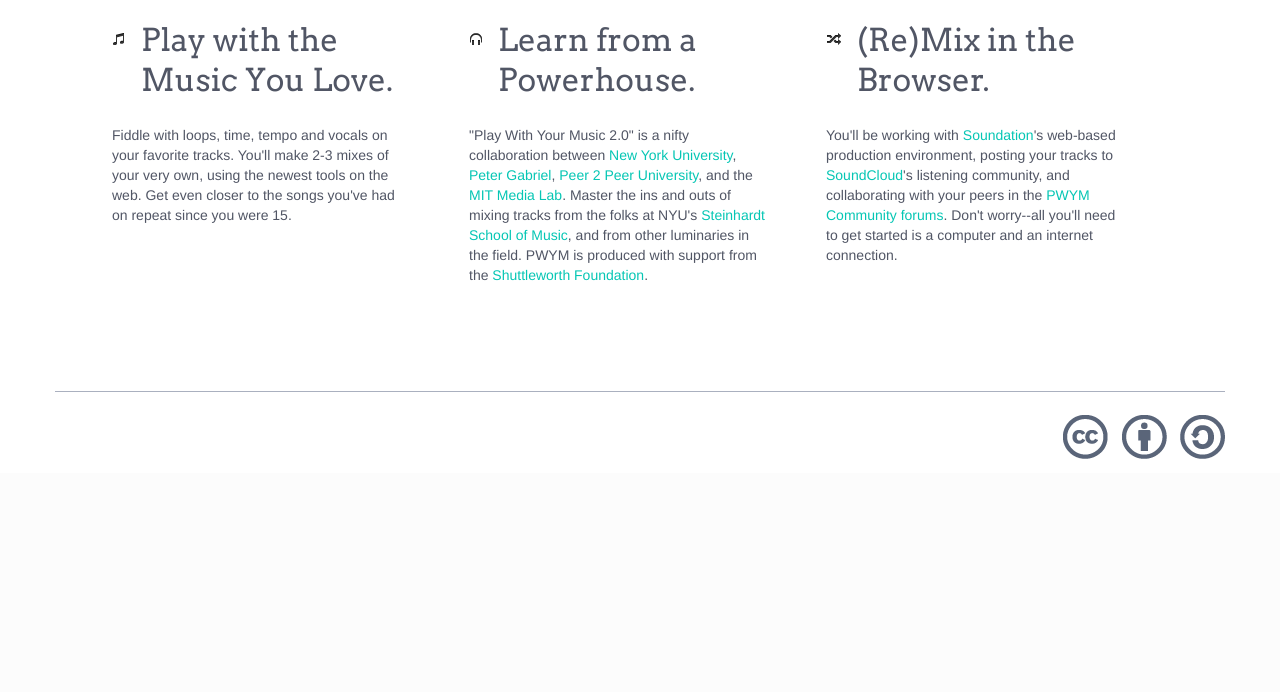
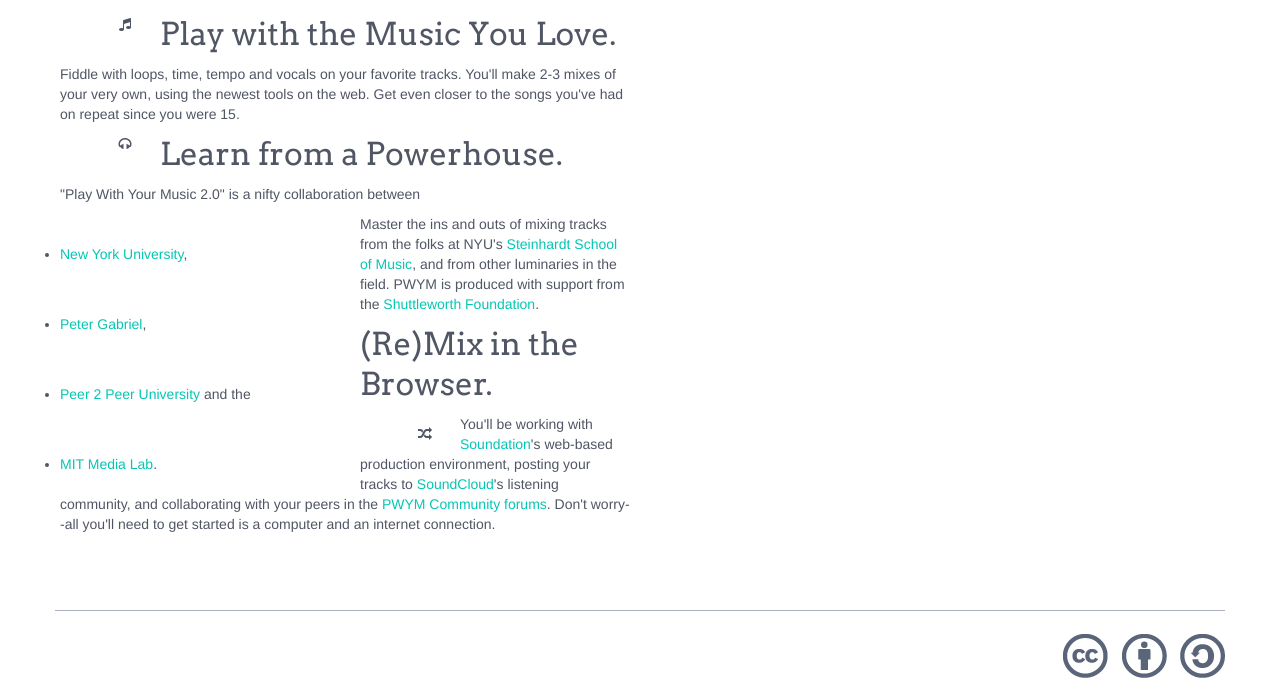
Before and after one commit to p2pu/mechanical-mooc, a Django app: page / in a window 1280 px wide. Shown: the part 861-1553 px from the top of the page. Before the commit the page ends 1320 px from the top, so only its background shows below. Run offline with Django 3.2, Linux system fonts and the light colour scheme; parts of the project's set-up code (start-up, migrations or seed data) failed here and were passed over; some libraries are stand-ins or nearby versions.

Commit message:
rearranged html a bit to fit into new design

```diff
--- a/templates/signup/index.html
+++ b/templates/signup/index.html
@@ -4,66 +4,113 @@
 
 	<div id="step1">
 		<div class="jumbotron">
-            <div class="head-text container">
-                <div class="span8">
-                  <h1 class="title">play with your music</h1>
-                  <h2 class="pre-title">Peter Gabriel Edition</h2>
+			<div class="container">
+				<div class="head-text">
+					<div class="subtitle">&nbsp;play with <br>your music</div>
+					<div class="subtitle-blue">Peter Gabriel Edition</div>
 				</div>
 			</div>
 		</div>
+
+		<div class="intro clearfix">
 			<div class="container">
-            <div class="description clearfix">
-                <div class="span7"><iframe width="640" height="360" style="max-width:100%;" src="//www.youtube.com/embed/PAwJ9XTQsos" frameborder="0" allowfullscreen></iframe></div>
-                <div class="span4">
+				<div class="signup clearfix">
+					<div class="span5 first">
 						<form id="emailForm" class="text-center" accept-charset="UTF-8">
 							<div class="">
-                        <h3><i class="icon-calendar"></i> The next course starts May 16, 2014</h3>
-                        <h4>
-                            <small>Sign up now.</small>
-                        </h4>
+								<h4>The course starts</h4>
+
+								<h3><i class="fa fa-calendar"></i> May 16, 2014</h3>
 							</div>
-
 							<div class="control-group">
-                        <div class="input-append">
-                            <input id="email" name="email" class="input" type="text" placeholder="you@example.com">
-                            <button id="join" type="submit" class="btn btn-primary">Join</button>
-                        </div>
+								<input id="email" name="email" type="text"
+								       placeholder="you@example.com">
+								<button id="join" type="submit" class="btn btn-success">Sign up now</button>
 							</div>
 						</form>
 					</div>
-                <div class="clearfix"></div>
-                <hr>
-                <ul class="unstyled">
-                    <li>
-                        <h2 class="pull-left"><i class="icon-music"></i> </h2>
+					<div class="span7">
+						<blockquote>
+							If you’ve ever wanted to learn to mix your own songs using the newest tools on the web, you
+							can
+							now do
+
+							so as part of “Play With Your Music” #PWYM – an online community and course offered in
+							collaboration
+
+							between NYU Steinhardt’s Department of Music and Performing Arts Professions, Peter Gabriel
+							and
+							Peer
+
+							2 Peer University.
+						</blockquote>
+					</div>
+				</div>
+			</div>
+		</div>
+		<div class="container clearfix description">
+			<div class="span6 first video">
+				<iframe src="//www.youtube.com/embed/PAwJ9XTQsos"
+				        frameborder="0" allowfullscreen></iframe>
+			</div>
+
+			<div class="span6">
+				<div>
+					<div class="span1 text-center"><i class="fa fa-music"></i></div>
+
 					<div class="description-text">
 						<h2>Play with the Music You Love.</h2>
+
 						<p>
-                                Fiddle with loops, time, tempo and vocals on your favorite tracks. You'll make 2-3 mixes of your very own, using the newest tools on the web. Get even closer to the songs you've had on repeat since you were 15.
+							Fiddle with loops, time, tempo and vocals on your favorite tracks. You'll make 2-3 mixes
+							of your very own, using the newest tools on the web. Get even closer to the songs you've
+							had on repeat since you were 15.
 						</p>
 					</div>
-                    </li>
-                    <li>
-                        <h2 class="pull-left"><i class="icon-headphones"></i> </h2>
+				</div>
+				<div>
+					<div class="span1 text-center"><i class="fa fa-headphones"></i></div>
+
 					<div class="description-text">
 						<h2>Learn from a Powerhouse.</h2>
+
 						<p>
-                            "Play With Your Music 2.0" is a nifty collaboration between <a href="http://www.nyu.edu/">New York University</a>, <a href="http://petergabriel.com">Peter Gabriel</a>, <a href="https://p2pu.org/en/">Peer 2 Peer University</a>, and the <a href="http://media.mit.edu/">MIT Media Lab</a>. Master the ins and outs of mixing tracks from the folks at NYU's <a href="http://steinhardt.nyu.edu/music/">Steinhardt School of Music</a>, and from other luminaries in the field. PWYM is produced with support from the <a href="http://www.shuttleworthfoundation.org/">Shuttleworth Foundation</a>.
+							"Play With Your Music 2.0" is a nifty collaboration between
+						<ul>
+							<li><a href="http://www.nyu.edu/">New York University</a>,</li>
+							<li><a href="http://petergabriel.com">Peter Gabriel</a>,</li>
+							<li><a href="https://p2pu.org/en/">Peer 2 Peer University</a> and the</li>
+							<li><a href="http://media.mit.edu/">MIT Media Lab</a>.</li>
+						</ul>
+						Master the ins and outs of mixing tracks from the folks at NYU's
+						<a href="http://steinhardt.nyu.edu/music/">
+						Steinhardt School of Music</a>, and from other luminaries in the field.
+						PWYM is produced with support from the
+						<a href="http://www.shuttleworthfoundation.org/">Shuttleworth Foundation</a>.
 						</p>
 					</div>
-                    </li>
-                    <li>
-                        <h2 class="pull-left"><i class="icon-random"></i> </h2>
+				</div>
+				<div>
+					<div class="span1 text-center"><i class="fa fa-random"></i></div>
+
 					<div class="description-text">
 						<h2>(Re)Mix in the Browser.</h2>
+
 						<p>
-                            You'll be working with <a href="http://soundation.com/">Soundation</a>'s web-based production environment, posting your tracks to <a href="https://soundcloud.com/">SoundCloud</a>'s listening community, and collaborating with your peers in the <a href="http://community.playwithyourmusic.org">PWYM Community forums</a>. Don't worry--all you'll need to get started is a computer and an internet connection.
+							You'll be working with <a href="http://soundation.com/">Soundation</a>'s web-based
+							production environment, posting your tracks to <a
+								href="https://soundcloud.com/">SoundCloud</a>'s
+							listening community, and collaborating with your peers in the <a
+								href="http://community.playwithyourmusic.org">PWYM Community forums</a>. Don't
+							worry--all you'll need to get started is a computer and an internet connection.
 						</p>
 					</div>
-                    </li>
-                </ul>
 				</div>
+
 			</div>
+
+		</div>
+
 	</div>
 	<!-- step 2 -->
 	<div id="step2" class="container hide">
@@ -72,23 +119,25 @@
 				<h3>You're almost done!</h3>
 
 				<div class="progress progress-step">
-                <div class="step-full"><i class="icon-off"></i></div>
-                <div class="step-full" style="left:50%"><i class=" icon-info-sign"></i></div>
-                <div class="step-empty" style="left:100%"><i class="icon-ok"></i></div>
+					<div class="step-full"><i class="fa fa-off"></i></div>
+					<div class="step-full" style="left:50%"><i class=" fa fa-info-sign"></i></div>
+					<div class="step-empty" style="left:100%"><i class="fa fa-ok"></i></div>
 					<div class="bar" style="width: 50%;"></div>
 				</div>
 			</div>
 		</div>
 		<div class="row">
 			<div class="span8 offset2">
-    <form id="infoForm" class="form-horizontal" accept-charset="UTF-8" action="{% url signup %}" method="POST">
+				<form id="infoForm" class="form-horizontal" accept-charset="UTF-8" action="{% url signup %}"
+				      method="POST">
 					{% csrf_token %}
 					<input id="hiddenEmailField" type="hidden" name="email"></hidden>
 					<input id="timezone" type="hidden" name="timezone">
 					<fieldset>
 
 						<div class="control-group">
-              <label class="control-label"><i class="icon-headphones"></i> Critical Listening</label>
+							<label class="control-label"><i class="fa fa-headphones"></i> Critical Listening</label>
+
 							<div class="controls">
 								<p class="help-block">Can you hear a piece of music and identify the instruments?</p>
 								<label class="radio inline">
@@ -112,14 +161,17 @@
 									5.
 								</label>
 								<label class="inline"></label>
+
 								<p class="help-block">1 - Not really. 5 - I am a Maestro.</p>
 							</div>
 						</div>
 
 						<div class="control-group">
-              <label class="control-label"><i class="icon-random"></i> Editing and Mixing</label>
+							<label class="control-label"><i class="fa fa-random"></i> Editing and Mixing</label>
+
 							<div class="controls">
-                <p class="help-block">What's your comfort level using digital audio production tools, such as Audacity or Reaper??</p>
+								<p class="help-block">What's your comfort level using digital audio production tools,
+								                      such as Audacity or Reaper??</p>
 								<label class="radio inline">
 									<input type="radio" name="editingAndMixing" value="1">
 									1.
@@ -140,68 +192,75 @@
 									<input type="radio" name="editingAndMixing" value="5">
 									5.
 								</label>
-                <p class="help-block">1 - What these "tools" you speak of? 5 - Basically I'm Girl Talk.</p>
+
+								<p class="help-block">1 - What these "tools" you speak of? 5 - Basically I'm Girl
+								                      Talk.</p>
 							</div>
 						</div>
 
 						<div class="control-group">
-              <label class="control-label"><i class="icon-share-alt"></i> Sharing Music</label>
+							<label class="control-label"><i class="fa fa-share-alt"></i> Sharing Music</label>
+
 							<div class="controls">
 								<p class="help-block">What's your familiarity with SoundCloud?</p>
 								<label class="radio inline">
-                  <input type="radio" name="sharing"  value="1">
+									<input type="radio" name="sharing" value="1">
 									1.
 								</label>
 								<label class="radio inline">
-                  <input type="radio" name="sharing"  value="2">
+									<input type="radio" name="sharing" value="2">
 									2.
 								</label>
 								<label class="radio inline">
-                  <input type="radio" name="sharing"  value="3">
+									<input type="radio" name="sharing" value="3">
 									3.
 								</label>
 								<label class="radio inline">
-                  <input type="radio" name="sharing"  value="4">
+									<input type="radio" name="sharing" value="4">
 									4.
 								</label>
 								<label class="radio inline">
-                  <input type="radio" name="sharing"  value="5">
+									<input type="radio" name="sharing" value="5">
 									5.
 								</label>
+
 								<p class="help-block">1 - Haven't used it. 5 - More followers than Skrillex.</p>
 							</div>
 						</div>
 
 						<div class="control-group">
-              <label class="control-label"><i class="icon-star"></i> Your Top 5</label>
+							<label class="control-label"><i class="fa fa-star"></i> Your Top 5</label>
+
 							<div class="controls">
-                <p class="help-block">Who are the top 5 musical artists whose music you'd like to spend more time getting to know?</p>
-                    <input type="text" name="artist1" placeholder="Number 1." >
+								<p class="help-block">Who are the top 5 musical artists whose music you'd like to spend
+								                      more time getting to know?</p>
+								<input type="text" name="artist1" placeholder="Number 1.">
 							</div>
 						</div>
 						<div class="control-group">
 							<div class="controls">
-                <input type="text" name="artist2" placeholder="Number 2." >
+								<input type="text" name="artist2" placeholder="Number 2.">
 							</div>
 						</div>
 						<div class="control-group">
 							<div class="controls">
-                <input type="text" name="artist3" placeholder="Number 3." >
+								<input type="text" name="artist3" placeholder="Number 3.">
 							</div>
 						</div>
 						<div class="control-group">
 							<div class="controls">
-                <input type="text" name="artist4" placeholder="Number 4." >
+								<input type="text" name="artist4" placeholder="Number 4.">
 							</div>
 						</div>
 						<div class="control-group">
 							<div class="controls">
-                <input type="text" name="artist5" placeholder="Number 5." >
+								<input type="text" name="artist5" placeholder="Number 5.">
 							</div>
 						</div>
 
 						<div class="form-actions">
-              <button id="finish" type="submit" class="btn btn-success"><i class="icon-ok"></i> Finish</button>
+							<button id="finish" type="submit" class="btn btn-success"><i class="fa fa-ok"></i> Finish
+							</button>
 						</div>
 					</fieldset>
 				</form>
```
Lines whose indentation alone changed are shown as unchanged.
